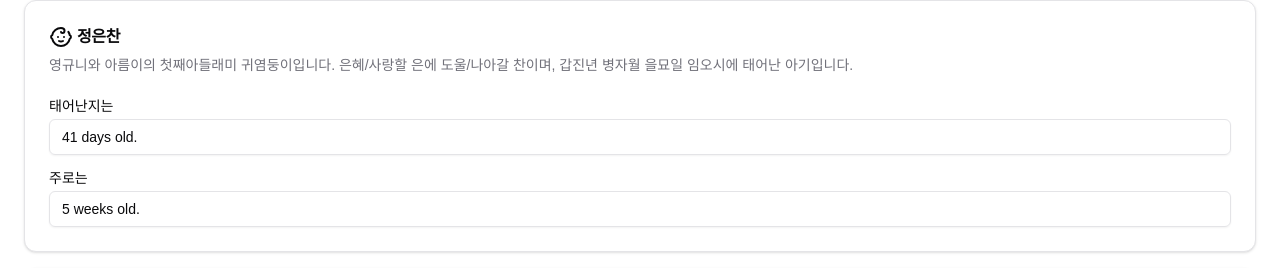
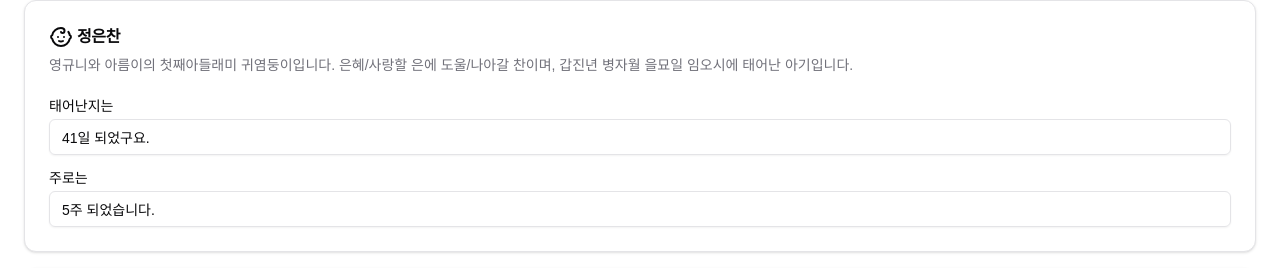
Before and after one commit to inpiniti/baby, a Next.js app: page / in a window 1280 px wide. Shown: the part 88-356 px from the top of the page. Built offline with nearby package versions, Linux system fonts and the light colour scheme; no server answers; the database is empty.

Commit message:
생일 계산 로직의 출력 형식을 한국어로 변경하고, 기록 함수의 이름을 명확하게 수정

```diff
--- a/app/page.tsx
+++ b/app/page.tsx
@@ -83,11 +83,11 @@ export default function Home() {
 const Profile = () => {
   const [birthDate] = useState(dayjs("2024.12.17", "YYYY.MM.DD"));
   const daysSinceBirth = useMemo(
-    () => `${dayjs().diff(birthDate, "day")} days old.`,
+    () => `${dayjs().diff(birthDate, "day")}일 되었구요.`,
     [birthDate]
   );
   const weeksSinceBirth = useMemo(
-    () => `${Math.floor(dayjs().diff(birthDate, "week"))} weeks old.`,
+    () => `${Math.floor(dayjs().diff(birthDate, "week"))}주 되었습니다.`,
     [birthDate]
   );
   return (
@@ -288,7 +288,7 @@ const List = ({ list }: { list: BabyRecord[] }) => {
 const Add = ({ onChange }: { onChange: () => void }) => {
   const [open, setOpen] = useState(false);
   //const [open2, setOpen2] = useState(false);
-  const 기록 = async (type: string) => {
+  const handleRecord = async (type: string) => {
     await fetch("/api/history/post", {
       method: "POST",
       body: JSON.stringify({
@@ -324,16 +324,16 @@ const Add = ({ onChange }: { onChange: () => void }) => {
         <DialogFooter>
           <div className="flex flex-col gap-4 w-full">
             <div className="flex bg-black text-white px-6 py-6 rounded-lg gap-1 items-center justify-center">
-              <Milk onClick={() => 기록("분유")} /> 분유
+              <Milk onClick={() => handleRecord("분유")} /> 분유
             </div>
             <div className="flex  bg-black text-white px-6 py-6 rounded-lg gap-1 items-center justify-center">
-              <User onClick={() => 기록("모유")} /> 모유
+              <User onClick={() => handleRecord("모유")} /> 모유
             </div>
             <div className="flex  bg-black text-white px-6 py-6 rounded-lg gap-1 items-center justify-center">
-              <Droplets onClick={() => 기록("소변")} /> 소변
+              <Droplets onClick={() => handleRecord("소변")} /> 소변
             </div>
             <div className="flex  bg-black text-white px-6 py-6 rounded-lg gap-1 items-center justify-center">
-              <Toilet onClick={() => 기록("대변")} /> 대변
+              <Toilet onClick={() => handleRecord("대변")} /> 대변
             </div>
           </div>
         </DialogFooter>
```
